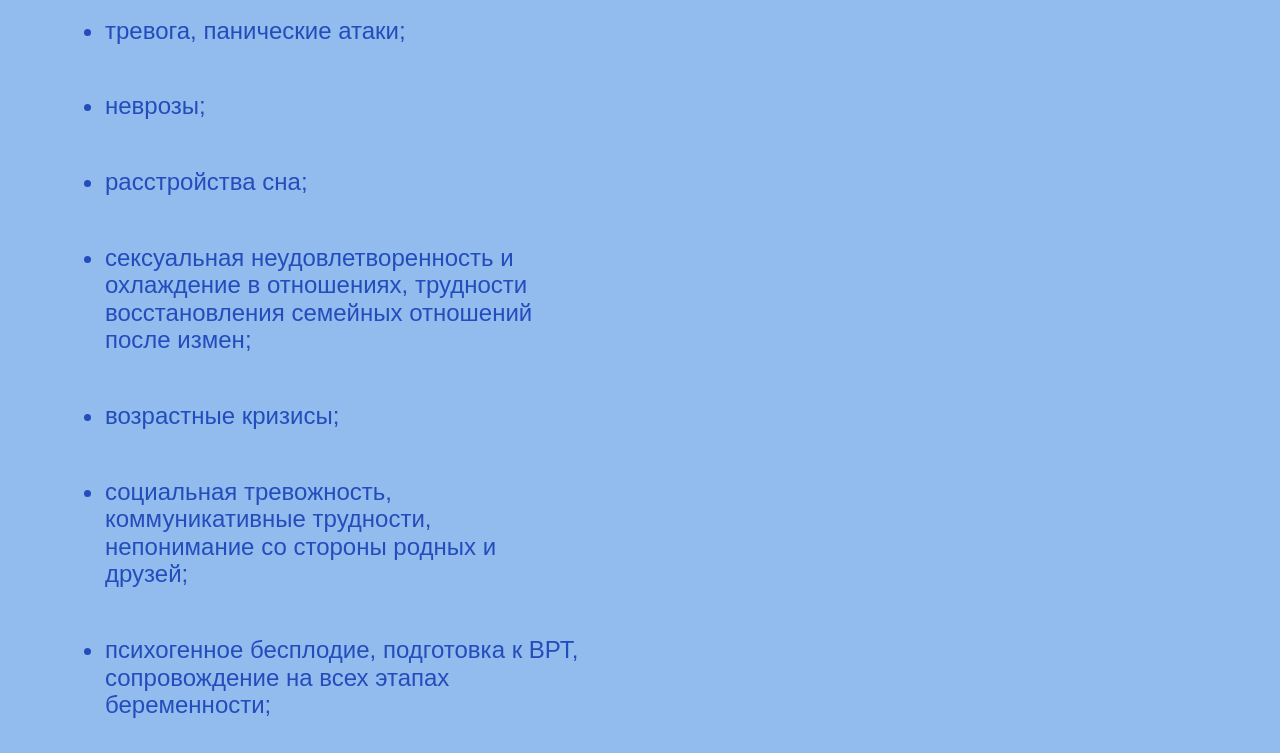
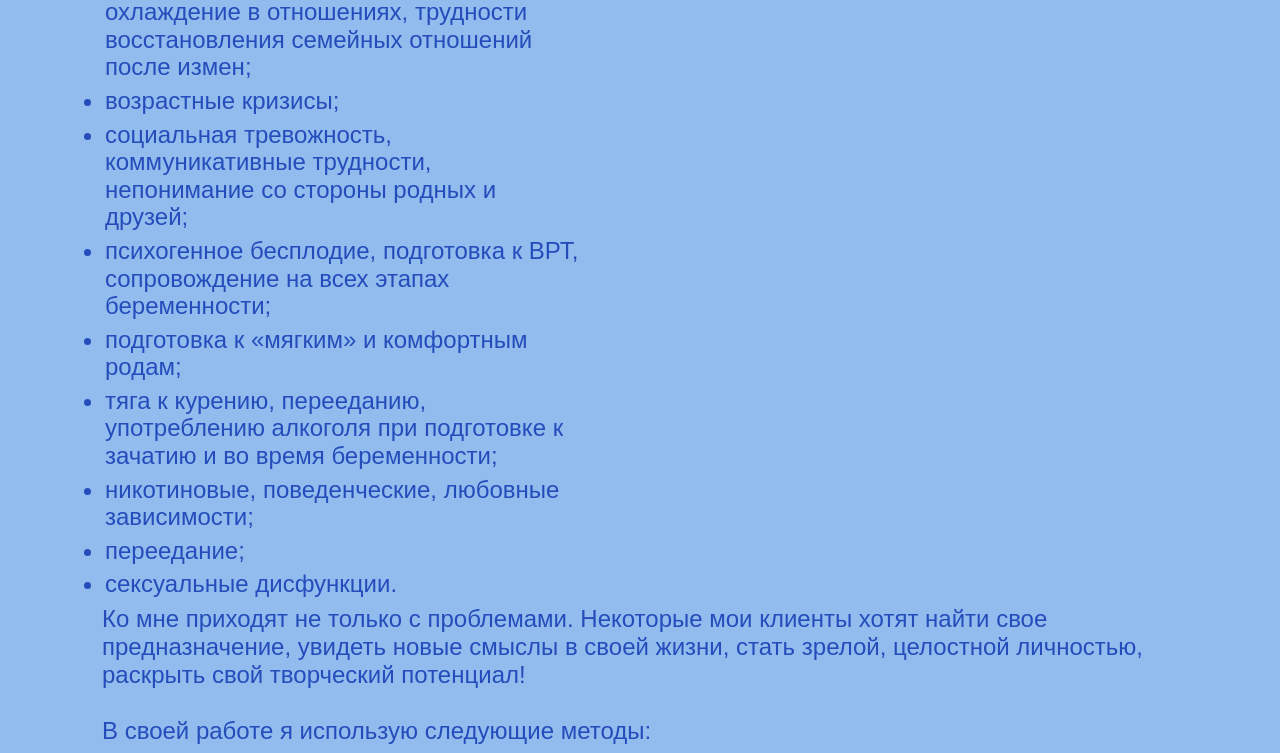
Before and after one commit to Tarantata/Psyholog_landing, a React (Create React App) app: page / in a window 1280 px wide. Shown: the part 2505-3258 px from the top of the page. Built offline with nearby package versions, Linux system fonts and the light colour scheme.

Commit message:
12.12.2024 services section changed

```diff
--- a/package.json
+++ b/package.json
@@ -10,6 +10,7 @@
     "i18next": "^23.16.5",
     "i18next-browser-languagedetector": "^8.0.0",
     "i18next-http-backend": "^2.6.2",
+    "normalize.css": "^8.0.1",
     "react": "^18.3.1",
     "react-dom": "^18.3.1",
     "react-i18next": "^15.1.1",
--- a/src/components/Services.css
+++ b/src/components/Services.css
@@ -66,6 +66,10 @@
   grid-row: 3;
 }
 
+.services_points {
+  margin: 3px 0 3px 0;
+}
+
 .services_text {
   text-align: left;
   font-size: 24px;
@@ -105,7 +109,7 @@
 }
 
 .services_list_1 {
-  grid-column: 1/span 5;
+  grid-column: 1/span 8;
   grid-row: 5;
 }
 
--- a/src/components/Services.js
+++ b/src/components/Services.js
@@ -9,13 +9,13 @@ function Services() {
 
   const listOfProblems = problems.map((item) => (
     <li key={item.id}>
-      <p name={item.name}>{item.name}</p>
+      <p className="services_points" name={item.name}>{item.name}</p>
     </li>
   ));
 
   const listOfMethods = methods.map((item) => (
     <li key={item.id}>
-      <p name={item.name}>{item.name}</p>
+      <p className="services_points" name={item.name}>{item.name}</p>
     </li>
   ));
 
@@ -33,35 +33,14 @@ function Services() {
         <div className="services_blur">
           <h2 className="services_question">Чем я могу быть Вам полезна?</h2>
         </div>
-        {/* <ul className="services_list services_list_1">
-          <li className="services_rec1">одиночество;</li>
-          <li className="services_rec1">утрата смысла жизни;</li>
-          <li className="services_rec1">депрессия;</li>
-          <li className="services_rec1">тревога, панические атаки;</li>
-          <li className="services_rec1">неврозы;</li>
-          <li className="services_rec1">расстройства сна;</li>
-        </ul>   */}
 
         <ul className="services_list services_list_1">{listOfProblems}</ul>
 
-        {/* <ul className="services_list services_list_2">
-          <li className="services_rec2">сексуальная неудовлетворенность и охлаждение в отношениях, трудности восстановления семейных отношений после измен;</li>
-          <li className="services_rec2">возрастные кризисы;</li>
-          <li className="services_rec2">социальная тревожность, коммуникативные трудности, непонимание со стороны родных и друзей;</li>
-          <li className="services_rec2">психогенное бесплодие, подготовка к ВРТ, сопровождение на всех этапах беременности;</li>
-          <li className="services_rec2">подготовка к «мягким» и комфортным родам.</li>
-        </ul> */}
         <p className="services_text services_text_2">Ко мне приходят не только с проблемами. Некоторые мои клиенты хотят найти свое предназначение, увидеть новые смыслы в своей жизни, стать зрелой, целостной личностью, раскрыть свой творческий потенциал!
           <br></br>
           <br></br>
           В своей работе я использую следующие методы:
         </p>
-        {/* <ul className="services_list services_list_3">
-          <li className="services_rec2">КПТ (Когнитивно-Поведенческая терапия)</li>
-          <li className="services_rec2">Аналитическая психология</li>
-          <li className="services_rec2">ДПДГ (Десенсибилизация и Переработка Движением Глаз (англ. EMDR - Eye Movement Desensitization and Reprocessing)</li>
-          <li className="services_rec2">Эриксоновский гипноз</li>
-        </ul> */}
 
         <ul className="services_list services_list_3">{listOfMethods}</ul>
 
```
Also changed, not shown: 1 other file (tests, documents, lock files or other folders).
